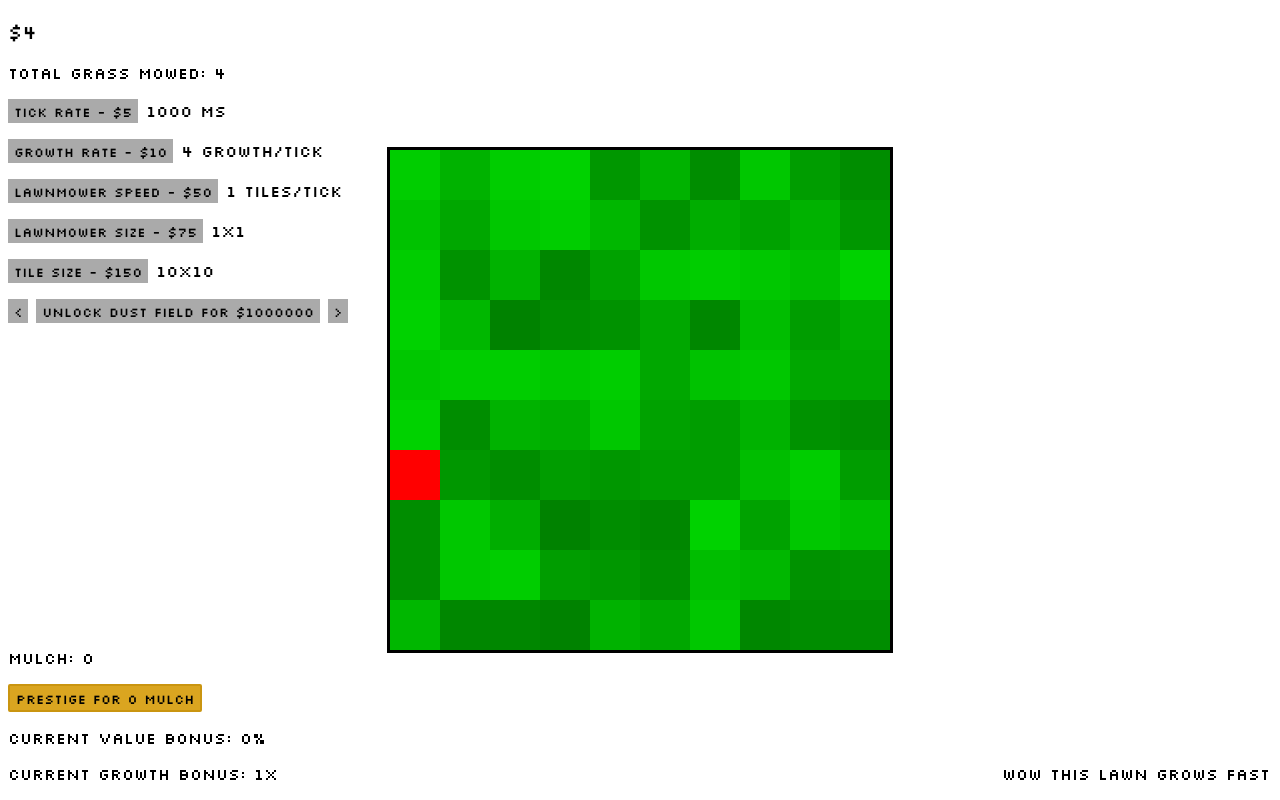
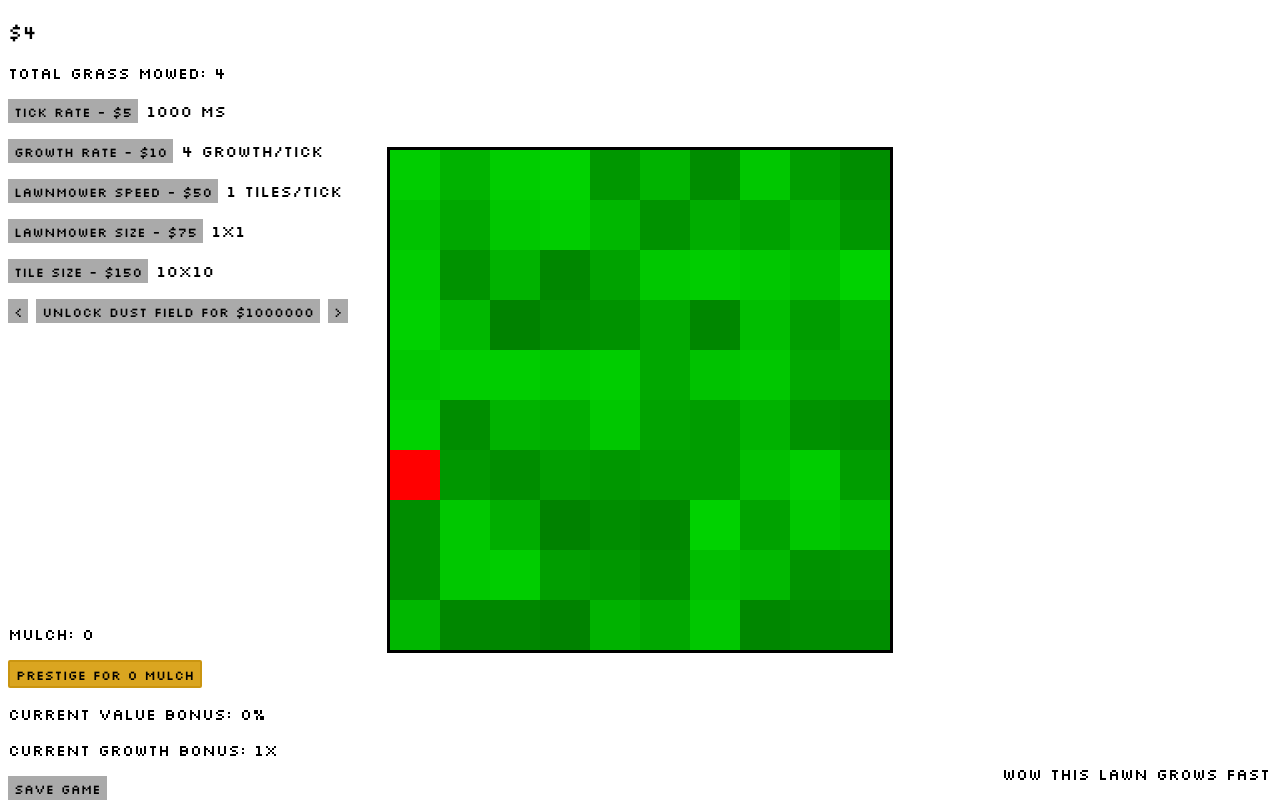
Before and after one commit to smelly08/lawn-mower-game, a plain HTML site: page index.html in a window 1280 px wide. Drawn offline with Linux system fonts and the light colour scheme.

Commit message:
Update index.html

```diff
--- a/index.html
+++ b/index.html
@@ -39,6 +39,7 @@
             <button class="prestige" id="prestigeButton" onclick="attemptPrestige()">Prestige for 0 Mulch</button>
             <p id="valueBonus">Current Value Bonus: 0%</p>
             <p id="growthBonus">Current Growth Bonus: 0</p>
+            <button id="saveButton">Save Game</button>
         </div>
     </body>
 </html>
```
